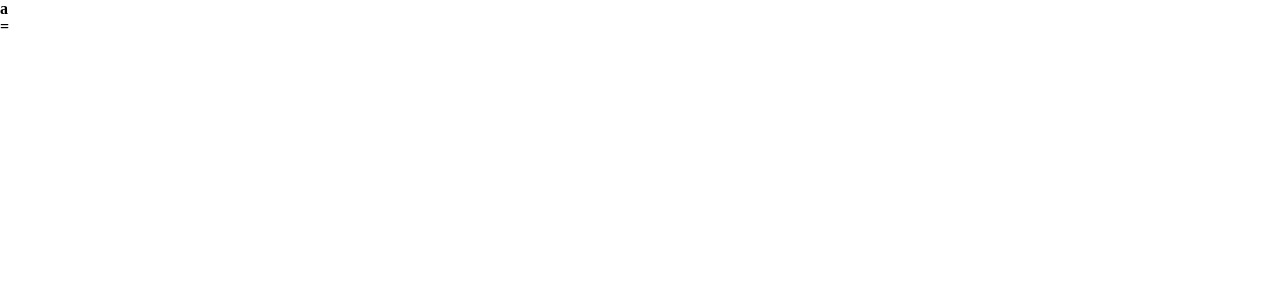
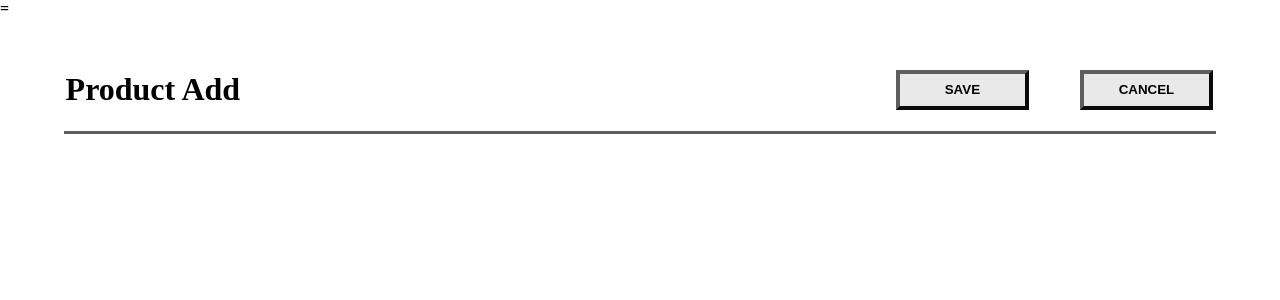
Before and after one commit to Rupros/Job-Application, a React (Create React App) app: page /add-products in a window 1280 px wide. Shown: the top 300 px of the page. Built offline with nearby package versions, Linux system fonts and the light colour scheme.

Commit message:
Added button styling and redirect

```diff
--- a/src/css/productList.scss
+++ b/src/css/productList.scss
@@ -31,24 +31,28 @@ body{
 
                 width: 20em;
 
-                div {
+                button {
                     margin: 0.1em;
                     display: flex;
 
                     align-items:center;
                     justify-content:center;
 
-                    width: 8em;
+                    width: 10em;
                     height: 3em;
+
+                    background-color: #e9e9e9;
 
                     border-style: outset;
                     border-color: #5f5e5e;
                     border-width: 0.3em;
 
+                    font-weight: bold;
+
                     cursor: pointer;
                 }
 
-                div:hover {
+                button:hover {
                     border-width: 0.4em;
                 }
             }
--- /dev/null
+++ b/src/functions/RouteChanger.tsx
@@ -0,0 +1,14 @@
+import React from 'react';
+import { useNavigate } from "react-router-dom";
+
+function ChangeRoute(path : string) {
+  const navigate = useNavigate();
+
+  const routeChange = () => {
+    navigate(path);
+  }
+
+  return routeChange;
+}
+
+export default ChangeRoute;
--- a/src/page/AddPage.tsx
+++ b/src/page/AddPage.tsx
@@ -1,11 +1,10 @@
 import React from 'react';
-
+import '../css/productList.scss';
+import Header from '../parts/header';
 
 function AddPage() {
   return (
-    <div>
-a
-    </div>
+    Header(false)
   );
 }
 
--- a/src/page/ListPage.tsx
+++ b/src/page/ListPage.tsx
@@ -1,22 +1,10 @@
 import React from 'react';
 import '../css/productList.scss';
+import Header from '../parts/header';
 
 function ListPage() {
   return (
-    <div className='header'>
-      <div className='verticalBox'>
-        <div className='horizontalBox'>
-          <h1>Product List</h1>
-
-          <div className='buttonList'>
-            <div>ADD</div>
-            <div>MASS DELETE</div>
-          </div>
-        </div>
-
-        <div className='line'></div>
-      </div>
-    </div>
+    Header(true)
   );
 }
 
--- /dev/null
+++ b/src/parts/header.tsx
@@ -0,0 +1,57 @@
+import React from 'react';
+import '../css/productList.scss';
+import ChangeRoute from '../functions/RouteChanger';
+
+function ListInfo() {
+    return (
+        <>
+        <h1>Product List</h1>
+
+        <div className='buttonList'>
+
+            <button onClick={ChangeRoute("/add-products")}>
+                ADD
+            </button>
+
+            <button>
+                MASS DELETE
+            </button>
+        </div>
+        </>
+    );
+}
+
+function AddInfo() {
+    return (
+        <>
+        <h1>Product Add</h1>
+
+        <div className='buttonList'>
+            <button>
+                SAVE
+            </button>
+
+            <button>
+                CANCEL
+            </button>
+        </div>
+        </>
+    );
+}
+
+function Header(listView : boolean) {
+  return (
+    <div className='header'>
+      <div className='verticalBox'>
+        <div className='horizontalBox'>
+
+            { listView ? <ListInfo/> : <AddInfo/> }
+
+        </div>
+        <div className='line'></div>
+      </div>
+    </div>
+  );
+}
+
+export default Header;
```
